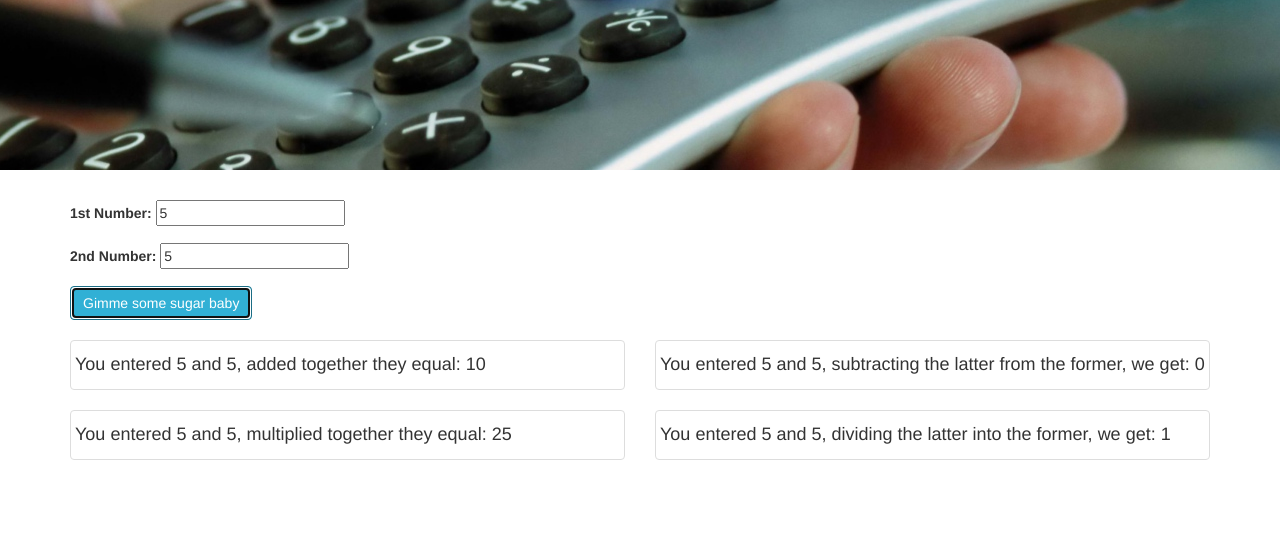
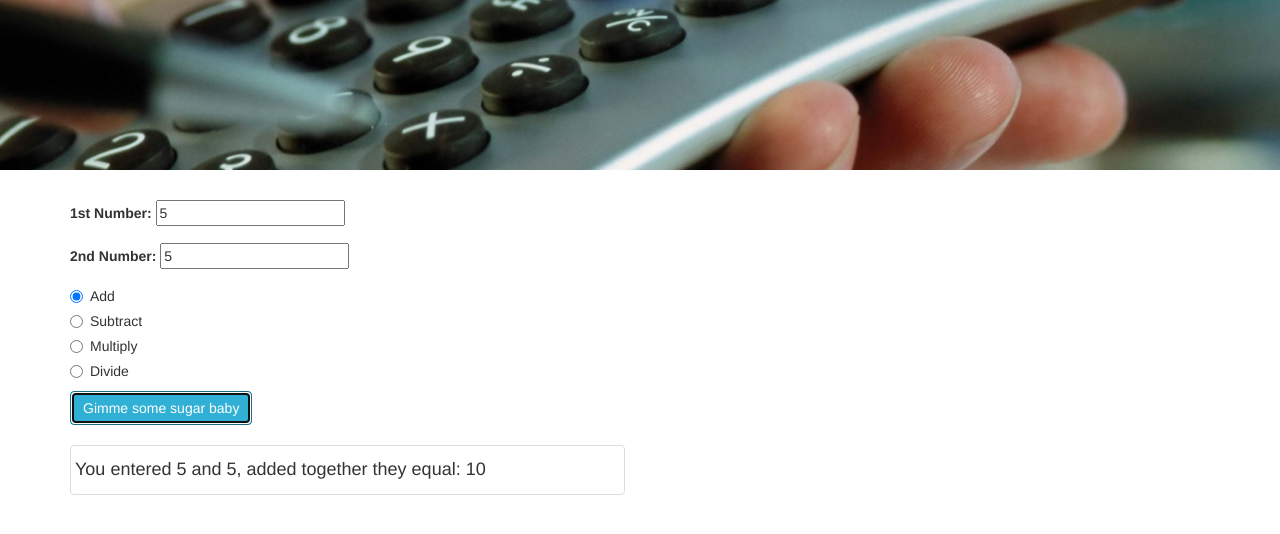
Before and after one commit to RonandoL/Calculator-jQuery, a plain HTML site: page index.html in a window 1280 px wide. Both pictures are taken after typing "5", "5" into the empty fields and a click on the button "Gimme some sugar baby". Shown: the part 180-714 px from the top of the page. Drawn offline with nearby package versions, Linux system fonts and the light colour scheme.

Commit message:
radio buttons, refactored.

```diff
--- a/index.html
+++ b/index.html
@@ -24,15 +24,40 @@
         <div class="col-sm-12">
 
   <!-- Form -->
-          <form id="add">
+          <form id="calculator">
             <div class="form-group">
-              <label for="add1">1st Number:</label>
-              <input class="add1" type="number" name="add1" value="">
+              <label for="input1">1st Number:</label>
+              <input id="input1" type="number" name="add1" value="">
             </div>
 
             <div class="form-group">
-              <label for="add2">2nd Number:</label>
-              <input class="add2" type="number" name="add2" value="">
+              <label for="input2">2nd Number:</label>
+              <input id="input2" type="number" name="add2" value="">
+            </div>
+
+        <!-- Radios -->
+            <div class="radio">
+              <label>
+                <input type="radio" name="operator" value="add" checked>Add
+              </label>
+            </div>
+
+            <div class="radio">
+              <label>
+                <input type="radio" name="operator" value="subtract">Subtract
+              </label>
+            </div>
+
+            <div class="radio">
+              <label>
+                <input type="radio" name="operator" value="multiply">Multiply
+              </label>
+            </div>
+
+            <div class="radio">
+              <label>
+                <input type="radio" name="operator" value="divide">Divide
+              </label>
             </div>
 
             <button class="btn btn-info" type="submit" name="button">Gimme some sugar baby</button>
@@ -41,26 +66,13 @@
         </div>  <!-- /col-sm-12 -->
       </div>  <!-- /Row -->
 
-      <div class="row results">
+      <div class="row">
         <div class="col-xs-6">
-          <div class="thumbnail add">
+          <div class="thumbnail results">
+
           </div>
         </div>
 
-        <div class="col-xs-6">
-          <div class="thumbnail subtract">
-          </div>
-        </div>
-
-        <div class="col-xs-6">
-          <div class="thumbnail multiply">
-          </div>
-        </div>
-
-        <div class="col-xs-6">
-          <div class="thumbnail divide">
-          </div>
-        </div>
 
 
     </div>  <!-- /Container -->
--- a/js/scripts.js
+++ b/js/scripts.js
@@ -18,22 +18,34 @@ var divide = function(number1, number2) {
 
 // UI logic
 $(function() {
-  $('form').submit(function(event) {
+  $('form#calculator').submit(function(event) {
     event.preventDefault();
 
-    $('.thumbnail').empty();
+    $('.results').empty();
 
-    var number1 = parseInt($('.add1').val());
-    var number2 = parseInt($('.add2').val());
+    var number1 = parseInt($('#input1').val());
+    var number2 = parseInt($('#input2').val());
+    var operator = $('input:radio[name=operator]:checked').val();
     var resultAdd = add(number1, number2);
     var resultSubtract = subtract(number1, number2);
     var resultMultiply = multiply(number1, number2);
     var resultDivide = divide(number1, number2);
 
     $('.results').show();
-    $('.add').append('<h4>You entered ' + number1 + ' and ' + number2 + ', added together they equal: ' + resultAdd + '</h4>');
-    $('.subtract').append('<h4>You entered ' + number1 + ' and ' + number2 + ', subtracting the latter from the former, we get: ' + resultSubtract + '</h4>');
-    $('.multiply').append('<h4>You entered ' + number1 + ' and ' + number2 + ', multiplied together they equal: ' + resultMultiply + '</h4>');
+console.log(operator);
+    if (operator === "add") {
+      $('.results').append('<h4>You entered ' + number1 + ' and ' + number2 + ', added together they equal: ' + resultAdd + '</h4>');
+    } else if (operator === "subtract") {
+      $('.results').append('<h4>You entered ' + number1 + ' and ' + number2 + ', subtracting the latter from the former, we get: ' + resultSubtract + '</h4>');
+    } else if (operator === "multiply") {
+      $('.results').append('<h4>You entered ' + number1 + ' and ' + number2 + ', multiplied together they equal: ' + resultMultiply + '</h4>');
+    } else {
+      $('.results').append('<h4>You entered ' + number1 + ' and ' + number2 + ', dividing the latter into the former, we get: ' + resultDivide + '</h4>');
+    }
+
+
+
+
     $('.divide').append('<h4>You entered ' + number1 + ' and ' + number2 + ', dividing the latter into the former, we get: ' + resultDivide + '</h4>');
   });
 
```
